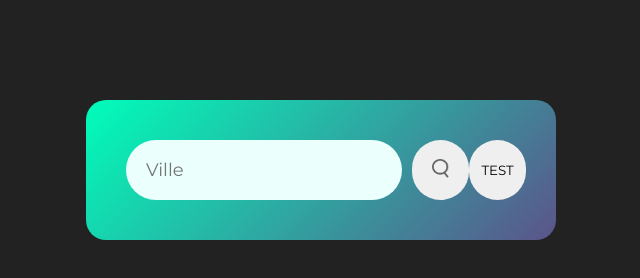
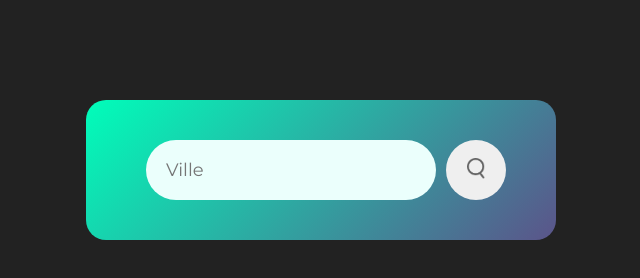
Before and after one commit to Younes-Bouchouk/Weather-App, a plain HTML site: page index.html in a window 1280 px wide. Shown: the whole page, without its empty margins (319-959 px from the left). Drawn offline with nearby package versions, Linux system fonts and the light colour scheme.

Commit message:
Update index.html

```diff
--- a/index.html
+++ b/index.html
@@ -21,7 +21,6 @@
       <div id="search">
         <input type="text" id="city" placeholder="Ville" spellcheck="false">
         <button onclick="getCurrentWeather()"><img src="img/search.png"></button>
-        <button onclick="getWeatherTEST()">TEST</button>
       </div>
 
       <div id="error">
```
